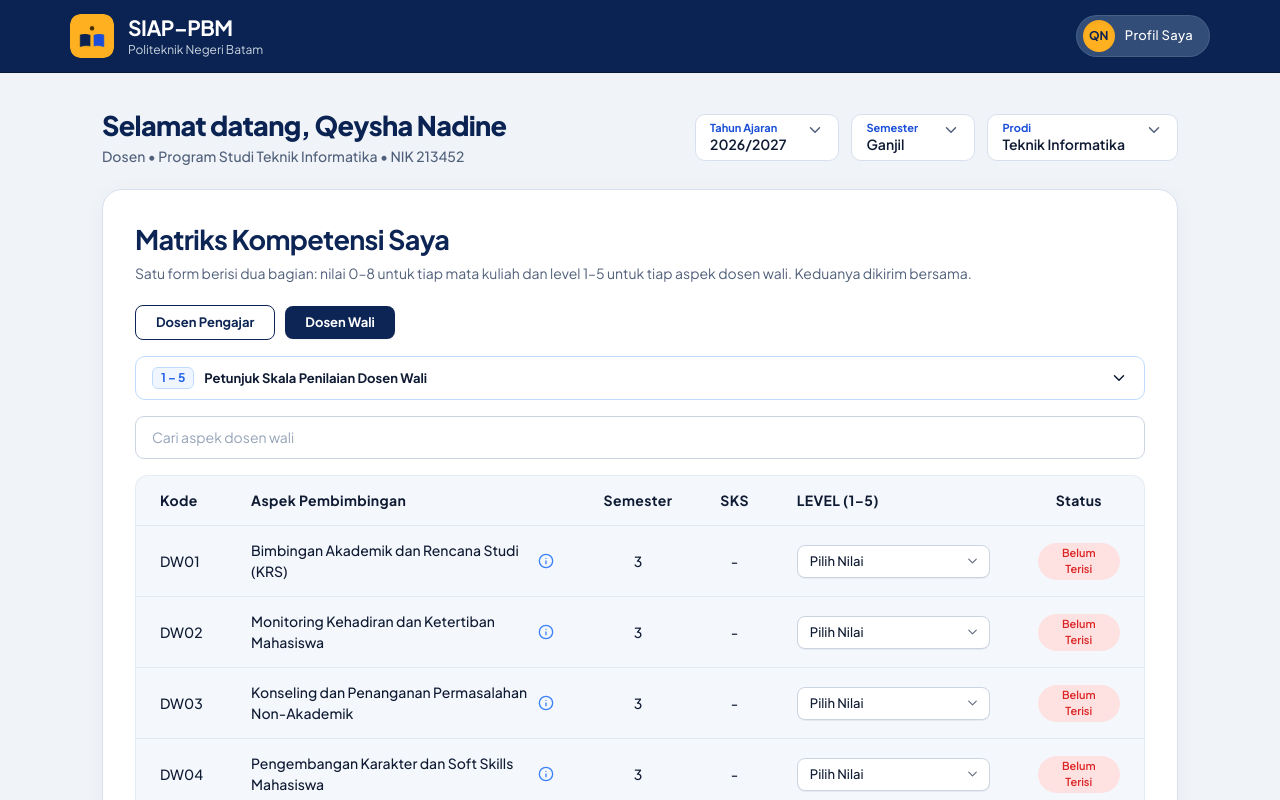
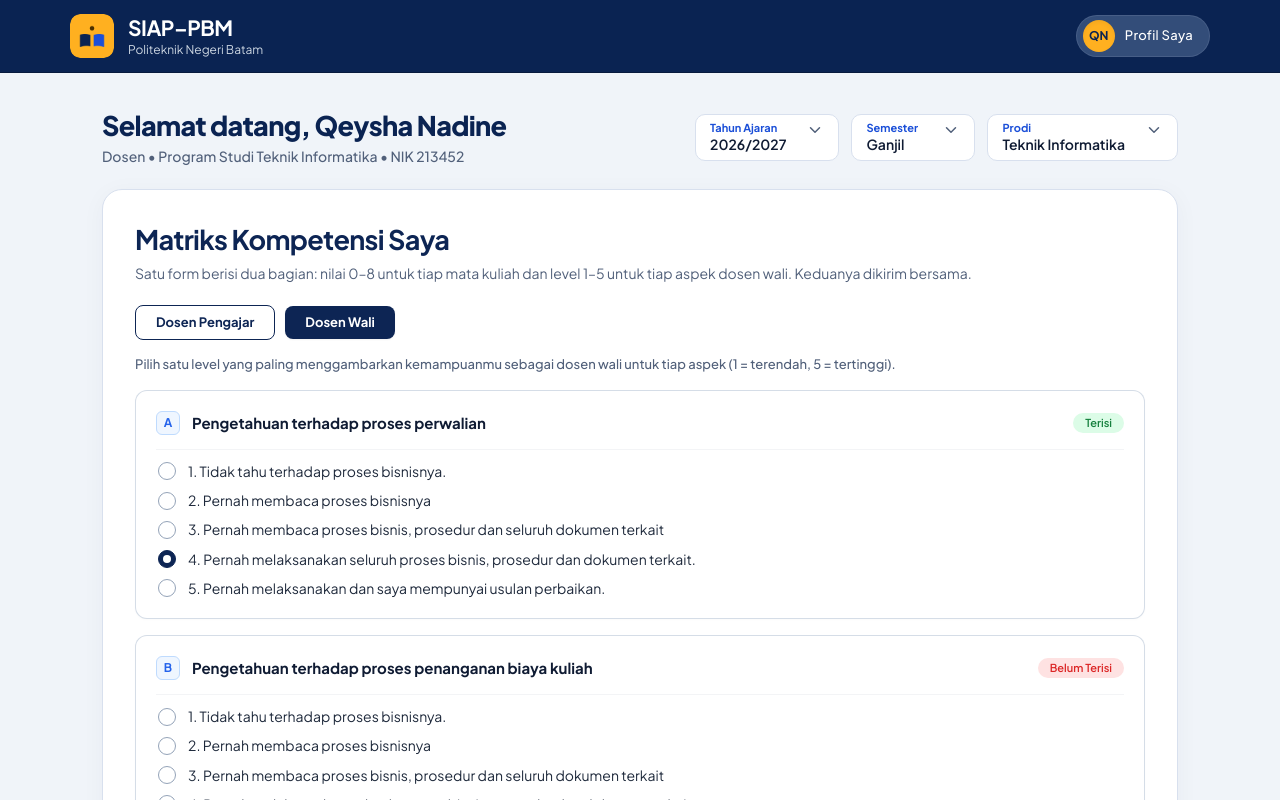
Before and after one commit to irenessarosidin62-commits/PBL-IF3A-05, a React (Vite) app: page /beranda-dosen in a window 1280 px wide. Both pictures are taken after a click on the button "Dosen Wali". Shown: the top 800 px of the page. Built offline with nearby package versions, Linux system fonts and the light colour scheme.

Commit message:
fix: revise dosen page

```diff
--- a/src/pages/BerandaDosen.jsx
+++ b/src/pages/BerandaDosen.jsx
@@ -61,60 +61,84 @@ const initialCoursesPengajar = [
   },
 ];
 
-const initialCoursesWali = [
+const initialAspectsWali = [
   {
     id: 101,
-    code: 'DW01',
-    name: 'Bimbingan Akademik dan Rencana Studi (KRS)',
-    semester: 3,
-    sks: '-',
-    score: '-',
-    description: 'Pemantauan perkembangan studi mahasiswa, persetujuan KRS, dan evaluasi capaian IPS/IPK per semester.'
+    letter: 'A',
+    title: 'Pengetahuan terhadap proses perwalian',
+    score: '4',
+    options: [
+      { level: '1', text: '1. Tidak tahu terhadap proses bisnisnya.' },
+      { level: '2', text: '2. Pernah membaca proses bisnisnya' },
+      { level: '3', text: '3. Pernah membaca proses bisnis, prosedur dan seluruh dokumen terkait' },
+      { level: '4', text: '4. Pernah melaksanakan seluruh proses bisnis, prosedur dan dokumen terkait.' },
+      { level: '5', text: '5. Pernah melaksanakan dan saya mempunyai usulan perbaikan.' },
+    ]
   },
   {
     id: 102,
-    code: 'DW02',
-    name: 'Monitoring Kehadiran dan Ketertiban Mahasiswa',
-    semester: 3,
-    sks: '-',
-    score: '-',
-    description: 'Pemantauan tingkat kehadiran kuliah mahasiswa binaan dan penanganan dini masalah absensi.'
+    letter: 'B',
+    title: 'Pengetahuan terhadap proses penanganan biaya kuliah',
+    score: null,
+    options: [
+      { level: '1', text: '1. Tidak tahu terhadap proses bisnisnya.' },
+      { level: '2', text: '2. Pernah membaca proses bisnisnya' },
+      { level: '3', text: '3. Pernah membaca proses bisnis, prosedur dan seluruh dokumen terkait' },
+      { level: '4', text: '4. Pernah melaksanakan seluruh proses bisnis, prosedur dan dokumen terkait.' },
+      { level: '5', text: '5. Pernah melaksanakan dan saya mempunyai usulan perbaikan.' },
+    ]
   },
   {
     id: 103,
-    code: 'DW03',
-    name: 'Konseling dan Penanganan Permasalahan Non-Akademik',
-    semester: 3,
-    sks: '-',
-    score: '-',
-    description: 'Pendampingan mahasiswa terkait kendala adaptasi, motivasi, finansial, dan kendala personal.'
+    letter: 'C',
+    title: 'Pengetahuan terhadap kurikulum dan silabus',
+    score: null,
+    options: [
+      { level: '1', text: '1. Tidak tahu terhadap proses bisnisnya.' },
+      { level: '2', text: '2. Pernah membaca proses bisnisnya' },
+      { level: '3', text: '3. Pernah membaca proses bisnis, prosedur dan seluruh dokumen terkait' },
+      { level: '4', text: '4. Pernah melaksanakan seluruh proses bisnis, prosedur dan dokumen terkait.' },
+      { level: '5', text: '5. Pernah melaksanakan dan saya mempunyai usulan perbaikan.' },
+    ]
   },
   {
     id: 104,
-    code: 'DW04',
-    name: 'Pengembangan Karakter dan Soft Skills Mahasiswa',
-    semester: 3,
-    sks: '-',
-    score: '-',
-    description: 'Pembinaan etika, kedisiplinan, kerjasama tim, dan profesionalisme di lingkungan kampus.'
+    letter: 'D',
+    title: 'Pengetahuan terhadap peraturan akademik',
+    score: null,
+    options: [
+      { level: '1', text: '1. Tidak tahu terhadap proses bisnisnya.' },
+      { level: '2', text: '2. Pernah membaca proses bisnisnya' },
+      { level: '3', text: '3. Pernah membaca proses bisnis, prosedur dan seluruh dokumen terkait' },
+      { level: '4', text: '4. Pernah melaksanakan seluruh proses bisnis, prosedur dan dokumen terkait.' },
+      { level: '5', text: '5. Pernah melaksanakan dan saya mempunyai usulan perbaikan.' },
+    ]
   },
   {
     id: 105,
-    code: 'DW05',
-    name: 'Persiapan Karier, Magang, dan Proyek Akhir/PBL',
-    semester: 3,
-    sks: '-',
-    score: '-',
-    description: 'Arahan penentuan topik proyek PBL, tempat magang industri, dan kesiapan transisi karier lulusan.'
+    letter: 'E',
+    title: 'Kemampuan berkomunikasi',
+    score: null,
+    options: [
+      { level: '1', text: '1. Tidak tahu terhadap proses bisnisnya.' },
+      { level: '2', text: '2. Pernah membaca proses bisnisnya' },
+      { level: '3', text: '3. Pernah membaca proses bisnis, prosedur dan seluruh dokumen terkait' },
+      { level: '4', text: '4. Pernah melaksanakan seluruh proses bisnis, prosedur dan dokumen terkait.' },
+      { level: '5', text: '5. Pernah melaksanakan dan saya mempunyai usulan perbaikan.' },
+    ]
   },
   {
     id: 106,
-    code: 'DW06',
-    name: 'Komunikasi dengan Orang Tua/Wali Mahasiswa',
-    semester: 3,
-    sks: '-',
-    score: '-',
-    description: 'Penyampaian laporan perkembangan akademik mahasiswa secara berkala kepada orang tua/wali.'
+    letter: 'F',
+    title: 'Kemampuan memberikan motivasi',
+    score: null,
+    options: [
+      { level: '1', text: '1. Tidak tahu terhadap proses bisnisnya.' },
+      { level: '2', text: '2. Pernah membaca proses bisnisnya' },
+      { level: '3', text: '3. Pernah membaca proses bisnis, prosedur dan seluruh dokumen terkait' },
+      { level: '4', text: '4. Pernah melaksanakan seluruh proses bisnis, prosedur dan dokumen terkait.' },
+      { level: '5', text: '5. Pernah melaksanakan dan saya mempunyai usulan perbaikan.' },
+    ]
   },
 ];
 
@@ -143,23 +167,6 @@ const pengajarScaleGuide = [
   { point: 8, desc: 'Poin 1 + Poin 2 + Poin 3 + Poin 4 + Poin 5 + Poin 6 + Poin 7 + mampu mengembangkan konten mata kuliah' },
 ];
 
-const waliScaleOptions = [
-  { value: '-', label: 'Pilih Nilai' },
-  { value: '1', label: 'Level 1 - Pemahaman Dasar' },
-  { value: '2', label: 'Level 2 - Pendampingan Rutin' },
-  { value: '3', label: 'Level 3 - Penanganan Kendala Proaktif' },
-  { value: '4', label: 'Level 4 - Solusi & Motivasi Berkelanjutan' },
-  { value: '5', label: 'Level 5 - Teladan & Praktik Terbaik' },
-];
-
-const waliScaleGuide = [
-  { point: 1, desc: 'Memahami dasar peran dan tanggung jawab perwalian' },
-  { point: 2, desc: 'Mampu memantau progres akademik dan kehadiran rutin mahasiswa' },
-  { point: 3, desc: 'Mampu mengidentifikasi serta memfasilitasi penanganan kendala mahasiswa' },
-  { point: 4, desc: 'Mampu memberikan bimbingan solutif dan memotivasi prestasi akademik/non-akademik' },
-  { point: 5, desc: 'Menjadi teladan dan rujukan praktik terbaik pembinaan mahasiswa' },
-];
-
 const getInitials = (name) => {
   if (!name || typeof name !== 'string') return '??';
   const parts = name.trim().split(/\s+/).filter(Boolean);
@@ -186,9 +193,11 @@ const BerandaDosen = () => {
   const [isScaleOpen, setIsScaleOpen] = useState(false);
   const [searchQuery, setSearchQuery] = useState('');
 
-  // Course scores state
+  // Course scores state (Bagian A - Pengajar)
   const [coursesPengajar, setCoursesPengajar] = useState(initialCoursesPengajar);
-  const [coursesWali, setCoursesWali] = useState(initialCoursesWali);
+
+  // Aspects state (Bagian B - Dosen Wali)
+  const [aspectsWali, setAspectsWali] = useState(initialAspectsWali);
 
   // Tooltip state
   const [activeTooltipCourse, setActiveTooltipCourse] = useState(null);
@@ -204,20 +213,19 @@ const BerandaDosen = () => {
     }, 3500);
   };
 
-  const handleScoreChange = (id, newScore) => {
-    if (activeTab === 'pengajar') {
+  const handlePengajarScoreChange = (id, newScore) => {
     setCoursesPengajar((prev) =>
       prev.map((c) => (c.id === id ? { ...c, score: newScore } : c))
     );
-    } else {
-      setCoursesWali((prev) =>
-        prev.map((c) => (c.id === id ? { ...c, score: newScore } : c))
-      );
-    }
   };
 
-  const currentCourses = activeTab === 'pengajar' ? coursesPengajar : coursesWali;
-  const filteredCourses = currentCourses.filter(
+  const handleWaliScoreChange = (aspectId, level) => {
+    setAspectsWali((prev) =>
+      prev.map((a) => (a.id === aspectId ? { ...a, score: level } : a))
+    );
+  };
+
+  const filteredCourses = coursesPengajar.filter(
     (c) =>
       c.name.toLowerCase().includes(searchQuery.toLowerCase()) ||
       (c.code && c.code.toLowerCase().includes(searchQuery.toLowerCase()))
@@ -225,9 +233,9 @@ const BerandaDosen = () => {
 
   // Calculations for total filled
   const filledPengajar = coursesPengajar.filter((c) => c.score && c.score !== '-').length;
-  const filledWali = coursesWali.filter((c) => c.score && c.score !== '-').length;
+  const filledWali = aspectsWali.filter((a) => a.score !== null && a.score !== '-').length;
   const totalFilled = filledPengajar + filledWali;
-  const totalItems = coursesPengajar.length + coursesWali.length;
+  const totalItems = coursesPengajar.length + aspectsWali.length;
   const allFilled = totalFilled === totalItems && totalItems > 0;
 
   const handleLogout = () => {
@@ -591,6 +599,9 @@ const BerandaDosen = () => {
             </button>
           </div>
 
+          {/* ======================= TAB 1: DOSEN PENGAJAR ======================= */}
+          {activeTab === 'pengajar' && (
+            <>
               {/* Petunjuk Skala Penilaian Dropdown (Full-width) */}
               <div className="border border-[#BFDBFE] bg-white rounded-[10px] overflow-hidden mb-4 transition-all">
                 <button
@@ -601,10 +612,10 @@ const BerandaDosen = () => {
                 >
                   <div className="flex items-center gap-2.5">
                     <span className="bg-[#EFF6FF] border border-[#BFDBFE] text-[#2563EB] text-xs font-bold px-2 py-0.5 rounded-md">
-                  {activeTab === 'pengajar' ? '0 – 8' : '1 – 5'}
+                      0 – 8
                     </span>
                     <span className="text-[13px] font-bold text-[#0F1B33]">
-                  {activeTab === 'pengajar' ? 'Petunjuk Skala Penilaian' : 'Petunjuk Skala Penilaian Dosen Wali'}
+                      Petunjuk Skala Penilaian
                     </span>
                   </div>
                   {isScaleOpen ? (
@@ -616,7 +627,7 @@ const BerandaDosen = () => {
 
                 {isScaleOpen && (
                   <div className="px-4 pb-3.5 pt-1.5 border-t border-[#E2E8F0] space-y-2 text-xs sm:text-[13px] text-[#334155]">
-                {(activeTab === 'pengajar' ? pengajarScaleGuide : waliScaleGuide).map((guide) => (
+                    {pengajarScaleGuide.map((guide) => (
                       <div key={guide.point} className="flex items-start gap-2.5">
                         <span className="w-5 h-5 rounded-md border border-[#94A3B8] text-[11px] font-bold flex items-center justify-center shrink-0 text-[#334155]">
                           {guide.point}
@@ -632,7 +643,7 @@ const BerandaDosen = () => {
               <div className="relative w-full mb-4">
                 <input
                   type="text"
-              placeholder={activeTab === 'pengajar' ? 'Cari mata kuliah' : 'Cari aspek dosen wali'}
+                  placeholder="Cari mata kuliah"
                   value={searchQuery}
                   onChange={(e) => setSearchQuery(e.target.value)}
                   className="w-full bg-white border border-[#CBD5E1] rounded-[9px] px-4 py-2.5 text-[14px] text-ink placeholder:text-[#94A3B8] focus:outline-none focus:border-[#1B4FD8] focus:ring-2 focus:ring-[#1B4FD8]/15 transition"
@@ -649,7 +660,7 @@ const BerandaDosen = () => {
                           Kode
                         </th>
                         <th className="py-3.5 px-4 sm:px-6 text-[14px] font-bold tracking-wide">
-                      {activeTab === 'pengajar' ? 'Mata kuliah' : 'Aspek Pembimbingan'}
+                          Mata kuliah
                         </th>
                         <th className="py-3.5 px-4 sm:px-6 text-[14px] font-bold text-center tracking-wide">
                           Semester
@@ -658,7 +669,7 @@ const BerandaDosen = () => {
                           SKS
                         </th>
                         <th className="py-3.5 px-4 sm:px-6 text-[14px] font-bold tracking-wide">
-                      {activeTab === 'pengajar' ? 'NILAI (0–8)' : 'LEVEL (1–5)'}
+                          NILAI (0–8)
                         </th>
                         <th className="py-3.5 px-4 sm:px-6 text-[14px] font-bold text-center tracking-wide">
                           Status
@@ -669,7 +680,7 @@ const BerandaDosen = () => {
                       {filteredCourses.length === 0 ? (
                         <tr>
                           <td colSpan={6} className="py-8 text-center text-sm text-[#51607A]">
-                        Tidak ada data yang cocok dengan "{searchQuery}"
+                            Tidak ada mata kuliah yang cocok dengan "{searchQuery}"
                           </td>
                         </tr>
                       ) : (
@@ -685,7 +696,7 @@ const BerandaDosen = () => {
                                 {item.code}
                               </td>
 
-                          {/* Mata kuliah / Aspek */}
+                              {/* Mata kuliah */}
                               <td className="py-3.5 px-4 sm:px-6 text-[13px] sm:text-[14px] font-medium text-[#0F1B33]">
                                 <div className="flex items-center gap-1.5">
                                   <span>{item.name}</span>
@@ -732,15 +743,15 @@ const BerandaDosen = () => {
                                 {item.sks}
                               </td>
 
-                          {/* NILAI (0-8) / LEVEL (1-5) */}
+                              {/* NILAI (0-8) */}
                               <td className="py-3.5 px-4 sm:px-6">
                                 <div className="relative w-full max-w-[280px]">
                                   <select
                                     value={item.score}
-                                onChange={(e) => handleScoreChange(item.id, e.target.value)}
+                                    onChange={(e) => handlePengajarScoreChange(item.id, e.target.value)}
                                     className="w-full appearance-none bg-white border border-[#CBD5E1] text-[#0F1B33] text-[13px] font-medium rounded-[8px] py-1.5 pl-3 pr-8 cursor-pointer shadow-2xs hover:border-[#1B4FD8] focus:outline-none focus:border-[#1B4FD8] focus:ring-1 focus:ring-[#1B4FD8] transition text-left"
                                   >
-                                {(activeTab === 'pengajar' ? pengajarScaleOptions : waliScaleOptions).map((opt) => (
+                                    {pengajarScaleOptions.map((opt) => (
                                       <option key={opt.value} value={opt.value}>
                                         {opt.label}
                                       </option>
@@ -773,6 +784,84 @@ const BerandaDosen = () => {
                   </table>
                 </div>
               </div>
+            </>
+          )}
+
+          {/* ======================= TAB 2: DOSEN WALI ======================= */}
+          {activeTab === 'wali' && (
+            <div className="mb-6">
+              {/* Sub-instruction Header */}
+              <p className="text-xs sm:text-[13px] text-[#51607A] font-medium mb-4">
+                Pilih satu level yang paling menggambarkan kemampuanmu sebagai dosen wali untuk tiap aspek (1 = terendah, 5 = tertinggi).
+              </p>
+
+              {/* Aspect Cards List */}
+              <div className="space-y-4">
+                {aspectsWali.map((aspect) => {
+                  const isFilled = aspect.score !== null && aspect.score !== '-';
+                  return (
+                    <div
+                      key={aspect.id}
+                      className="border border-[#CBD5E1]/80 rounded-[12px] p-4 sm:p-5 bg-white transition-all shadow-[0_1px_3px_rgba(0,0,0,0.02)]"
+                    >
+                      {/* Card Header: Letter + Title + Status Badge */}
+                      <div className="flex items-center justify-between pb-3.5 mb-3 border-b border-gray-100">
+                        <div className="flex items-center gap-3">
+                          <span className="w-6 h-6 rounded-[6px] bg-[#EFF6FF] border border-[#BFDBFE] text-[#2563EB] font-bold text-xs flex items-center justify-center shrink-0">
+                            {aspect.letter}
+                          </span>
+                          <h4 className="font-bold text-[14px] sm:text-[15px] text-[#0F1B33]">
+                            {aspect.title}
+                          </h4>
+                        </div>
+                        {isFilled ? (
+                          <span className="inline-block px-3 py-0.5 bg-[#DCFCE7] text-[#15803D] text-[11px] font-semibold rounded-full">
+                            Terisi
+                          </span>
+                        ) : (
+                          <span className="inline-block px-3 py-0.5 bg-[#FEE2E2] text-[#DC2626] text-[11px] font-semibold rounded-full">
+                            Belum Terisi
+                          </span>
+                        )}
+                      </div>
+
+                      {/* Radio Options List */}
+                      <div className="space-y-2.5 pl-0.5">
+                        {aspect.options.map((opt) => {
+                          const isSelected = String(aspect.score) === String(opt.level);
+                          return (
+                            <label
+                              key={opt.level}
+                              className="flex items-center gap-3 cursor-pointer group select-none text-[13px] sm:text-[14px] text-[#1E293B]"
+                            >
+                              <div
+                                className={`w-[18px] h-[18px] rounded-full border flex items-center justify-center transition-colors shrink-0 ${
+                                  isSelected
+                                    ? 'border-[#0D2554] bg-[#0D2554]'
+                                    : 'border-[#94A3B8] bg-white group-hover:border-[#0D2554]'
+                                }`}
+                              >
+                                {isSelected && <div className="w-2 h-2 rounded-full bg-white" />}
+                              </div>
+                              <span className="leading-snug">{opt.text}</span>
+                              <input
+                                type="radio"
+                                name={`aspect-${aspect.id}`}
+                                value={opt.level}
+                                checked={isSelected}
+                                onChange={() => handleWaliScoreChange(aspect.id, opt.level)}
+                                className="sr-only"
+                              />
+                            </label>
+                          );
+                        })}
+                      </div>
+                    </div>
+                  );
+                })}
+              </div>
+            </div>
+          )}
 
           {/* Bottom Actions Row */}
           <div className="flex flex-col sm:flex-row items-center justify-between gap-4 mt-6">
```
Lines whose indentation alone changed are shown as unchanged.
